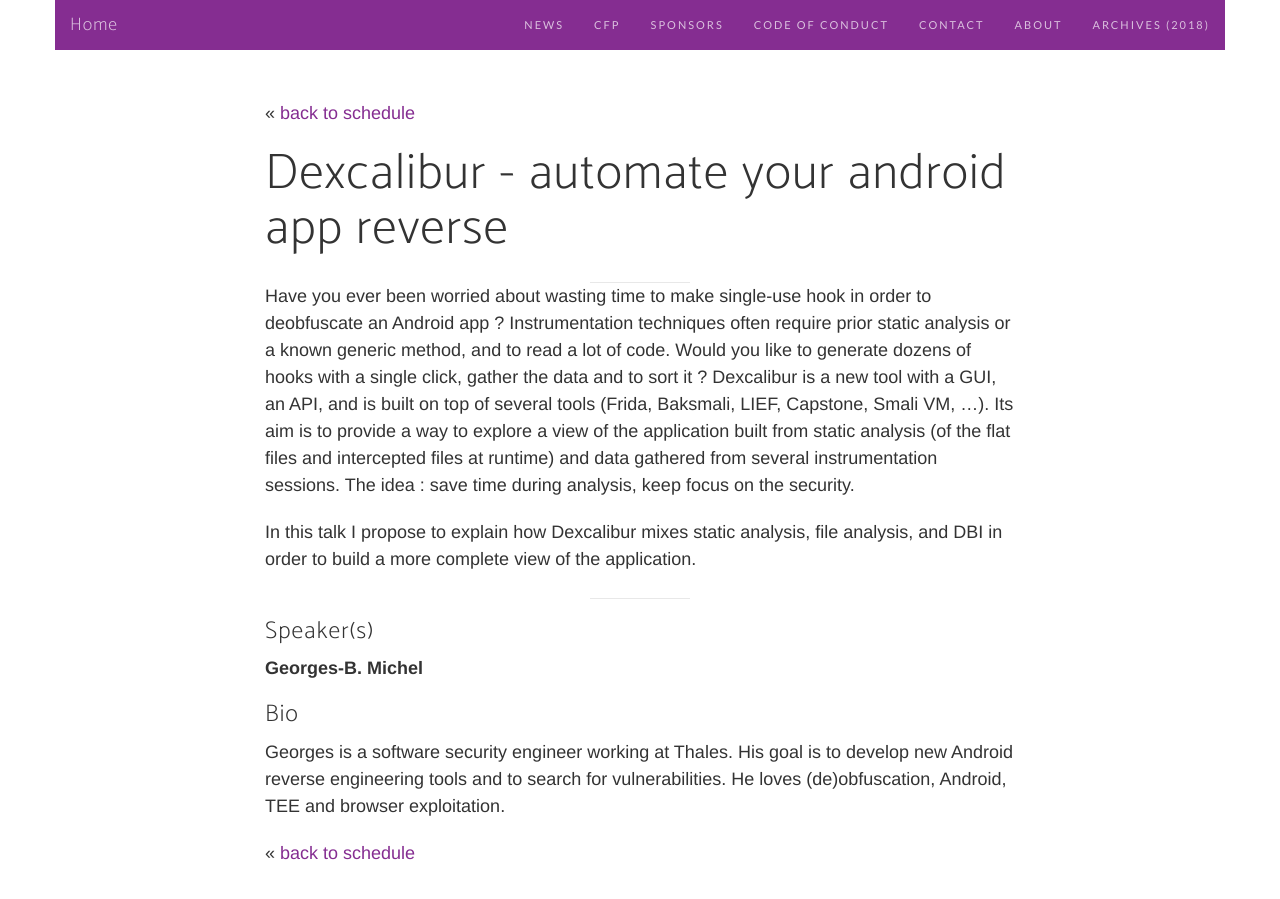
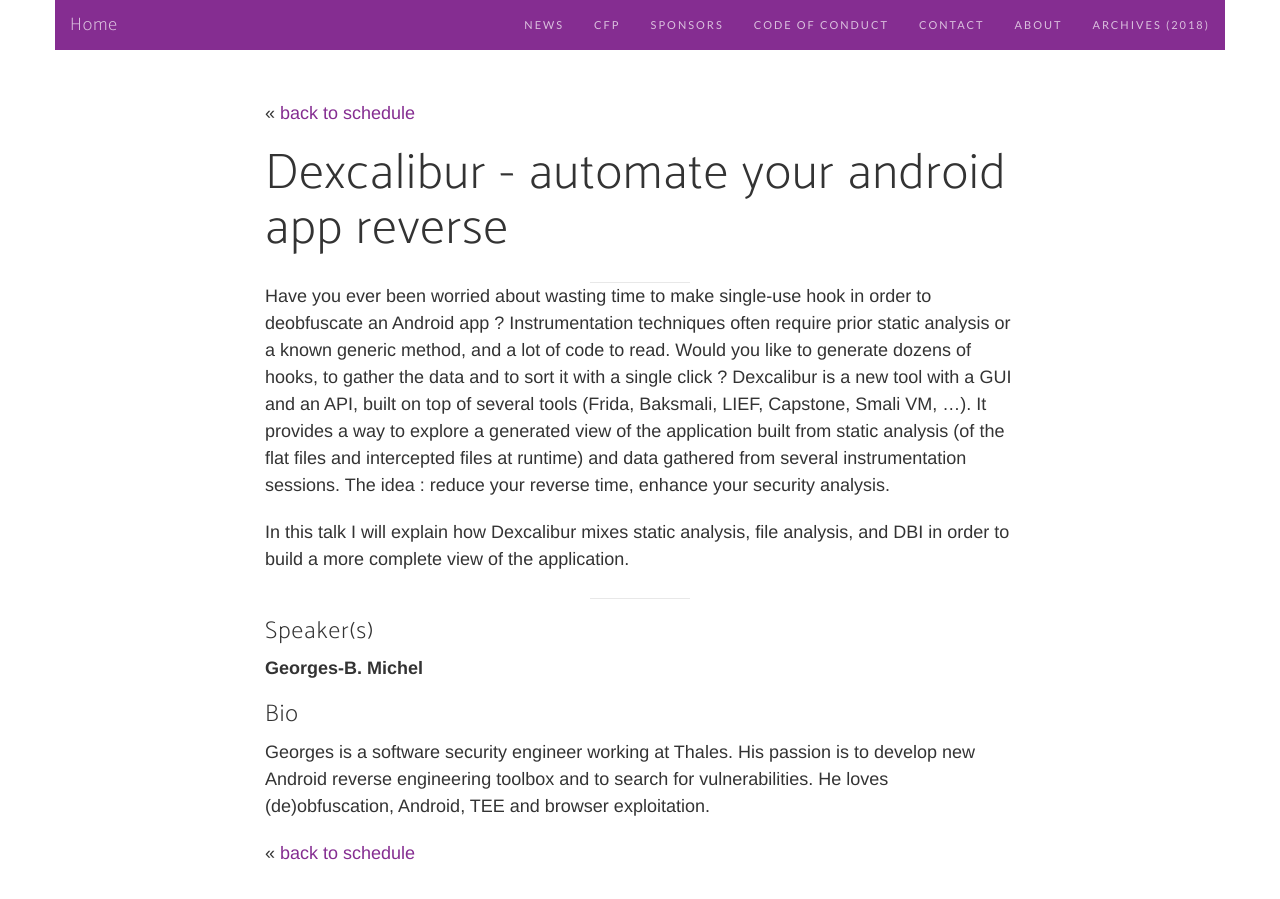
Before and after one commit to pass-the-salt/2019, a Jekyll site: the page built from pages/talks/95.md, in a window 1280 px wide and 987 px high. Shown: the top 899 px of the window. Built offline with Jekyll 4.4.1, drawn with Linux system fonts in a browser that asks for light colours; nearby versions of some CDN libraries; some web fonts are replaced.

Commit message:
cosmetic fixes

```diff
--- a/pages/talks/95.md
+++ b/pages/talks/95.md
@@ -13,9 +13,9 @@
 ---
 
 
-Have you ever been worried about wasting time to  make single-use hook in order to deobfuscate an Android app ?   Instrumentation techniques often require prior static analysis or a known generic method, and to read  a lot of code. Would you  like to generate dozens of hooks with a single click, gather the data and to sort it ?  Dexcalibur is a new tool with a GUI, an API, and is built on top of several tools (Frida, Baksmali, LIEF, Capstone, Smali VM, …). Its aim is to provide a way to  explore a view of the application built from static analysis (of the flat files and intercepted files at runtime) and data gathered from several instrumentation sessions. The idea : save time during analysis, keep focus on the security.
+Have you ever been worried about wasting time to make single-use hook in order to deobfuscate an Android app ? Instrumentation techniques often require prior static analysis or a known generic method, and a lot of code to read. Would you like to generate dozens of hooks, to gather the data and to sort it with a single click ? Dexcalibur is a new tool with a GUI and an API, built on top of several tools (Frida, Baksmali, LIEF, Capstone, Smali VM, …). It provides a way to explore a generated view of the application built from static analysis (of the flat files and intercepted files at runtime) and data gathered from several instrumentation sessions. The idea : reduce your reverse time,  enhance your security analysis.
 
-In this talk  I propose to explain how Dexcalibur mixes static analysis, file analysis, and DBI in order to build a more complete view of the application.
+In this talk I will explain how Dexcalibur mixes static analysis, file analysis, and DBI in order to build a more complete view of the application.
 
 ---
 ### Speaker(s)
@@ -24,6 +24,6 @@
 **Georges-B. Michel**
 
 ### Bio
-Georges is a software security engineer working at Thales.  His goal is to develop new Android reverse engineering tools and to search for vulnerabilities. He loves (de)obfuscation, Android, TEE and browser exploitation.
+Georges is a software security engineer working at Thales. His passion is to develop new Android reverse engineering toolbox and to search for vulnerabilities. He loves (de)obfuscation, Android, TEE and browser exploitation.
 
 << [back to schedule](/schedule/)
```
Also changed, not shown: 2 other files.
